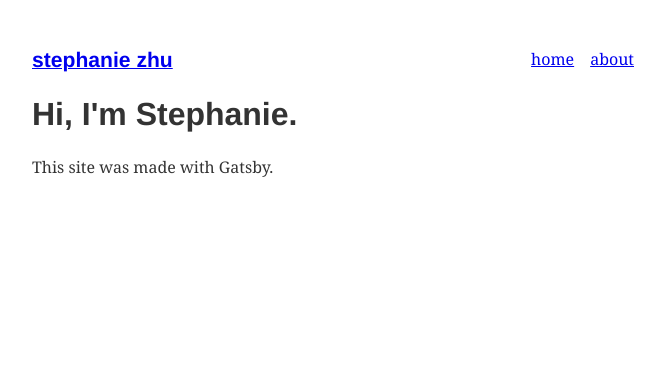
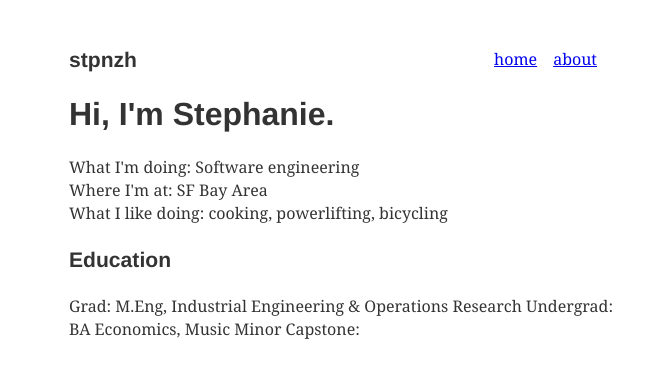
Before and after one commit to stfzh/stpnzh.github.io, a Gatsby site: page / in a window 1280 px wide. Shown: the whole page, without its empty margins (299-964 px from the left). Built offline with nearby package versions, Linux system fonts and the light colour scheme; Gatsby itself is replaced by a stand-in of ours.

Commit message:
Added content to home, profile

```diff
--- a/package.json
+++ b/package.json
@@ -24,6 +24,7 @@
     "typography-theme-github": "^0.16.19"
   },
   "devDependencies": {
+    "gh-pages": "^3.1.0",
     "prettier": "2.1.2"
   },
   "repository": {
--- a/src/components/layout.js
+++ b/src/components/layout.js
@@ -10,18 +10,27 @@ const ListLink = (props) => (
 
 const Layout = ({children}) => {
   return (
-    <div style={{ margin: `3rem auto`, maxWidth: 650, padding: `0 1rem` }}>
+    <div style={{ margin: `3rem auto`, maxWidth: `45%`, padding: `0 1rem` }}>
+
       <header style={{ marginBottom: `1.5rem` }}>
-      <Link to="/" style={{ textShadow: `none`, backgroundImage: `none` }}>
+
+      {/* <Link to="/" style={{ textShadow: `none`, backgroundImage: `none`, fontColor: `gray` }}>
         <h3 style={{ display: `inline` }}>stephanie zhu</h3>
-      </Link>
+      </Link> */}
+
+      {/* <Link to="/" style={{ textShadow: `none`, backgroundImage: `none`, fontColor: `gray` }}> */}
+        <h3 style={{ display: `inline`, font: `Georgia`}}>stpnzh</h3>
+      {/* </Link> */}
+
       <ul style={{ listStyle: `none`, float: `right` }}>
         <ListLink to='/'>home</ListLink>
         <ListLink to='/about/'>about</ListLink>
       </ul>
+
       </header>
 
       {children}
+
     </div>
   )
 }
--- /dev/null
+++ b/src/components/profile.js
@@ -0,0 +1,24 @@
+import React from 'react';
+
+
+const Profile = () => {
+  return (
+    <div>
+      <p>
+      What I'm doing: Software engineering
+      <br />
+      Where I'm at: SF Bay Area
+      <br />
+      What I like doing: cooking, powerlifting, bicycling</p>
+      <h3>Education</h3>
+      <p>
+
+      Grad: M.Eng, Industrial Engineering & Operations Research
+      Undergrad: BA Economics, Music Minor
+      Capstone:
+      </p>
+    </div>
+  )
+}
+
+export default Profile;
--- a/src/pages/index.js
+++ b/src/pages/index.js
@@ -1,11 +1,12 @@
 import React from 'react';
 import Layout from '../components/layout';
+import Profile from '../components/profile';
 
 const Home = () => {
   return (
     <Layout>
       <h1>Hi, I'm Stephanie.</h1>
-      <p>This site was made with Gatsby.</p>
+      <Profile />
     </Layout>
   )
 }
--- a/src/utils/typography.js
+++ b/src/utils/typography.js
@@ -1,7 +1,16 @@
 import Typography from 'typography';
-import fairyGateTheme from 'typography-theme-github';
+import githubTheme from 'typography-theme-github';
 
-const typography = new Typography(fairyGateTheme)
+const typography = new Typography(githubTheme)
 
 export const { scale, rhythm, options } = typography
+
+// githubTheme.overrideThemeStyles = () => ({
+//   'ul': {
+//     color: `gray`,
+//   },
+// })
+
+
+
 export default typography;
```
Also changed, not shown: 1 other file.
